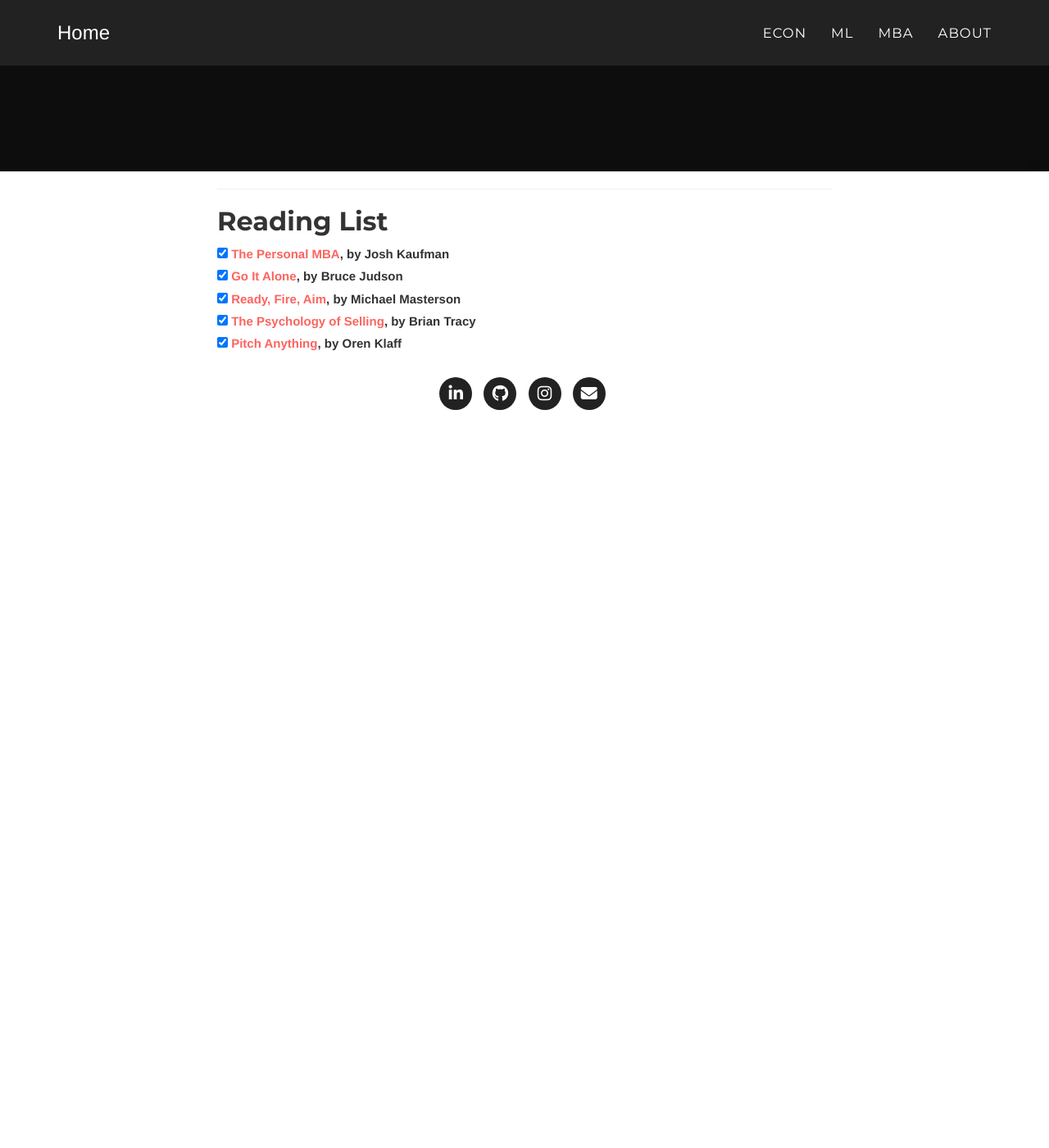
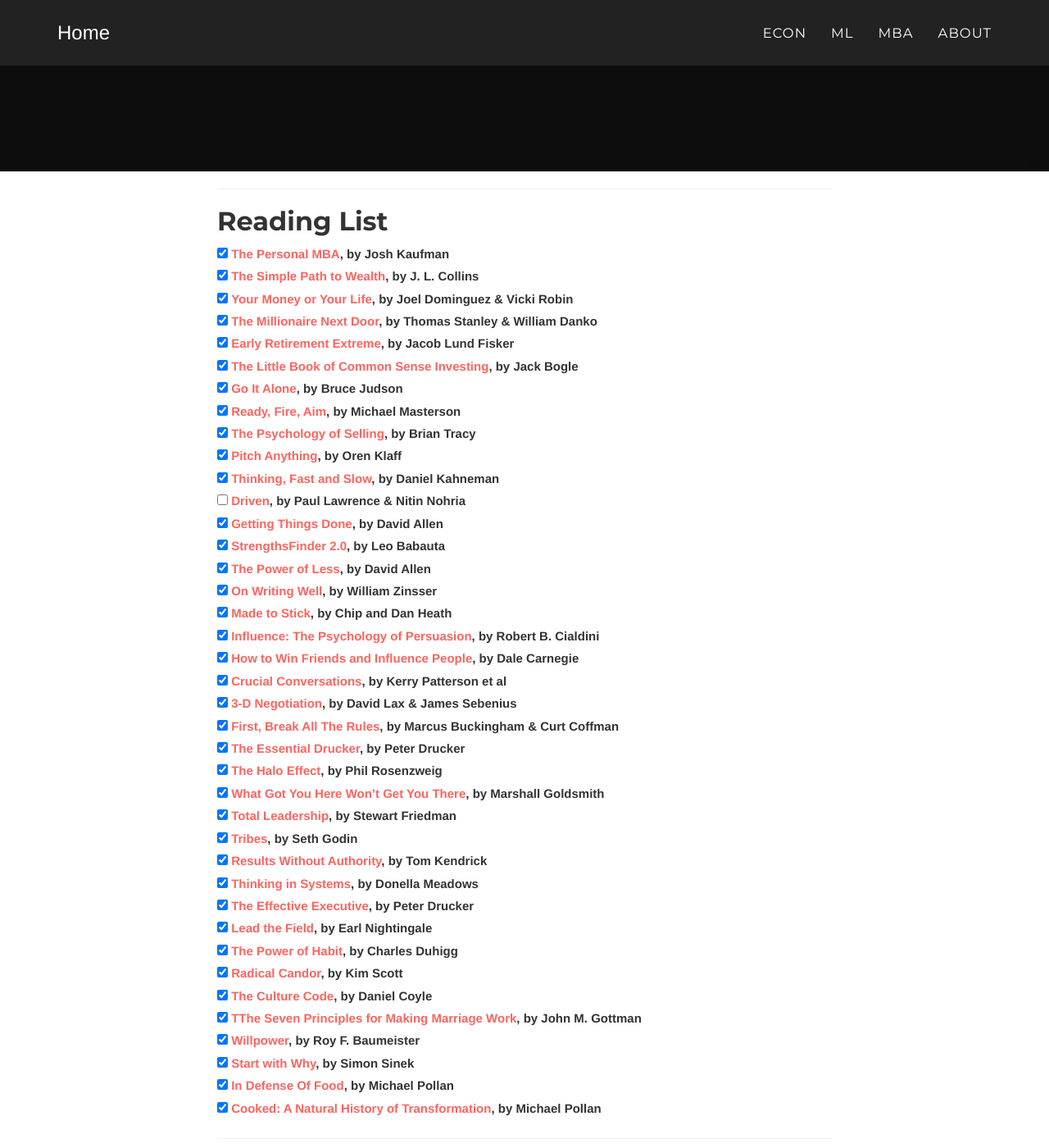
Before and after one commit to matheusfacure/matheusfacure.github.io, a Jekyll site: the page built from mba.html, in a window 1280 px wide and 1400 px high, scrolled down 416 px. Shown: the whole window at 82% size. Built offline with Jekyll 4.4.1, drawn with Linux system fonts in a browser that asks for light colours; nearby versions of some CDN libraries; some web fonts are replaced; before the commit the page ends 941 px from its top, so only the background shows below that.

Commit message:
update reading list

```diff
--- a/econtutorials.html
+++ b/econtutorials.html
@@ -21,3 +21,5 @@
         </div>
     {% endif %}
 {% endfor %}
+
+<hr>
--- a/mba.html
+++ b/mba.html
@@ -24,12 +24,27 @@
 
 <hr>
 
-
 <div class="post-preview" style="margin-top: 2%;">
     <h2 class="post-title">Reading List</h2>
     <form action="" method="get">
+
         <input type="checkbox" checked>
         <label><a href="https://personalmba.com/">The Personal MBA</a>, by Josh Kaufman</label><br>
+
+        <input type="checkbox" checked>
+        <label><a href="https://www.amazon.com/Simple-Path-Wealth-Financial-Independence/dp/1533667926">The Simple Path to Wealth</a>, by J. L. Collins</label><br>
+
+        <input type="checkbox" checked>
+        <label><a href="https://www.amazon.com/dp/0143115766/">Your Money or Your Life</a>, by Joel Dominguez & Vicki Robin</label><br>
+
+        <input type="checkbox" checked>
+        <label><a href="https://www.amazon.com/dp/1589795474/">The Millionaire Next Door</a>, by Thomas Stanley & William Danko</label><br>
+
+        <input type="checkbox" checked>
+        <label><a href="http://earlyretirementextreme.com/">Early Retirement Extreme</a>, by Jacob Lund Fisker</label><br>
+
+        <input type="checkbox" checked>
+        <label><a href="https://www.amazon.com/Little-Book-Common-Sense-Investing/dp/0470102101">The Little Book of Common Sense Investing</a>, by Jack Bogle</label><br>
 
         <input type="checkbox" checked>
         <label><a href="https://www.amazon.com/Go-Alone-Building-Successful-Business/dp/0060731141">Go It Alone</a>, by Bruce Judson</label><br>
@@ -43,5 +58,95 @@
         <input type="checkbox" checked>
         <label><a href="https://www.amazon.com/gp/product/B004H4XL7E/">Pitch Anything</a>, by Oren Klaff</label><br>
 
+        <input type="checkbox" checked>
+        <label><a href="https://www.amazon.com/dp/0374533555/">Thinking, Fast and Slow</a>, by Daniel Kahneman</label><br>
+
+        <input type="checkbox">
+        <label><a href="https://www.amazon.com/dp/0787963852/">Driven</a>, by Paul Lawrence & Nitin Nohria</label><br>
+
+        <input type="checkbox" checked>
+        <label><a href="https://www.amazon.com/dp/0142000280/">Getting Things Done</a>, by David Allen</label><br>
+
+        <input type="checkbox" checked>
+        <label><a href="https://www.amazon.com/dp/1401309704/">StrengthsFinder 2.0</a>, by Leo Babauta</label><br>
+
+        <input type="checkbox" checked>
+        <label><a href="https://www.amazon.com/dp/0142000280/">The Power of Less</a>, by David Allen</label><br>
+
+        <input type="checkbox" checked>
+        <label><a href="https://www.amazon.com/dp/0060891548/">On Writing Well</a>, by William Zinsser</label><br>
+
+        <input type="checkbox" checked>
+        <label><a href="https://www.amazon.com/dp/1400064287/">Made to Stick</a>, by Chip and Dan Heath</label><br>
+
+        <input type="checkbox" checked>
+        <label><a href="https://www.amazon.com/dp/006124189X/">Influence: The Psychology of Persuasion</a>, by Robert B. Cialdini</label><br>
+
+        <input type="checkbox" checked>
+        <label><a href="https://www.amazon.com/dp/0671027034/">How to Win Friends and Influence People</a>, by Dale Carnegie</label><br>
+
+        <input type="checkbox" checked>
+        <label><a href="https://www.amazon.com/dp/0071771328/">Crucial Conversations</a>, by Kerry Patterson et al</label><br>
+
+        <input type="checkbox" checked>
+        <label><a href="https://www.amazon.com/dp/1591397995/">3-D Negotiation</a>, by David Lax & James Sebenius</label><br>
+
+        <input type="checkbox" checked>
+        <label><a href="https://www.amazon.com/dp/0684852861/">First, Break All The Rules</a>, by Marcus Buckingham & Curt Coffman</label><br>
+
+        <input type="checkbox" checked>
+        <label><a href="https://www.amazon.com/dp/0061345016/">The Essential Drucker</a>, by Peter Drucker</label><br>
+
+        <input type="checkbox" checked>
+        <label><a href="https://www.amazon.com/dp/1476784035/">The Halo Effect</a>, by Phil Rosenzweig</label><br>
+
+        <input type="checkbox" checked>
+        <label><a href="https://www.amazon.com/dp/1401301304/">What Got You Here Won’t Get You There</a>, by Marshall Goldsmith</label><br>
+
+        <input type="checkbox" checked>
+        <label><a href="https://www.amazon.com/dp/1625274386/">Total Leadership</a>, by Stewart Friedman</label><br>
+
+        <input type="checkbox" checked>
+        <label><a href="https://www.amazon.com/dp/1591842336/">Tribes</a>, by Seth Godin</label><br>
+
+        <input type="checkbox" checked>
+        <label><a href="https://www.amazon.com/dp/0814417817/">Results Without Authority</a>, by Tom Kendrick</label><br>
+
+        <input type="checkbox" checked>
+        <label><a href="https://www.amazon.com/dp/1603580557/">Thinking in Systems</a>, by Donella Meadows</label><br>
+
+        <input type="checkbox" checked>
+        <label><a href="https://www.amazon.com/dp/0060833459/">The Effective Executive</a>, by Peter Drucker</label><br>
+
+        <input type="checkbox" checked>
+        <label><a href="https://www.amazon.com/dp/0743520815/">Lead the Field</a>, by Earl Nightingale</label><br>
+
+        <input type="checkbox" checked>
+        <label><a href="https://www.amazon.com/Power-Habit-What-Life-Business/dp/081298160X">The Power of Habit</a>, by Charles Duhigg</label><br>
+
+        <input type="checkbox" checked>
+        <label><a href="https://www.amazon.com/Radical-Candor-Kick-Ass-Without-Humanity/dp/1250103509">Radical Candor</a>, by Kim Scott</label><br>
+
+        <input type="checkbox" checked>
+        <label><a href="https://www.amazon.com/Culture-Code-Secrets-Highly-Successful/dp/0525492461">The Culture Code</a>, by Daniel Coyle</label><br>
+
+        <input type="checkbox" checked>
+        <label><a href="https://www.amazon.com/Seven-Principles-Making-Marriage-Work/dp/0609805797">TThe Seven Principles for Making Marriage Work</a>, by John M. Gottman</label><br>
+
+        <input type="checkbox" checked>
+        <label><a href="https://www.amazon.com/Willpower-Rediscovering-Greatest-Human-Strength/dp/0143122231">Willpower</a>, by Roy F. Baumeister</label><br>
+
+        <input type="checkbox" checked>
+        <label><a href="https://www.amazon.com/Start-Why-Leaders-Inspire-Everyone/dp/1591846447">Start with Why</a>, by Simon Sinek</label><br>
+
+        <input type="checkbox" checked>
+        <label><a href="https://www.amazon.com/Defense-Food-Michael-Pollan/dp/1594133328">In Defense Of Food</a>, by Michael Pollan</label><br>
+
+        <input type="checkbox" checked>
+        <label><a href="https://www.amazon.com/Cooked-Natural-Transformation-Michael-Pollan/dp/0143125338">Cooked: A Natural History of Transformation</a>, by Michael Pollan</label><br>
+
+
+
 </form>
 </div>
+<hr>
```
